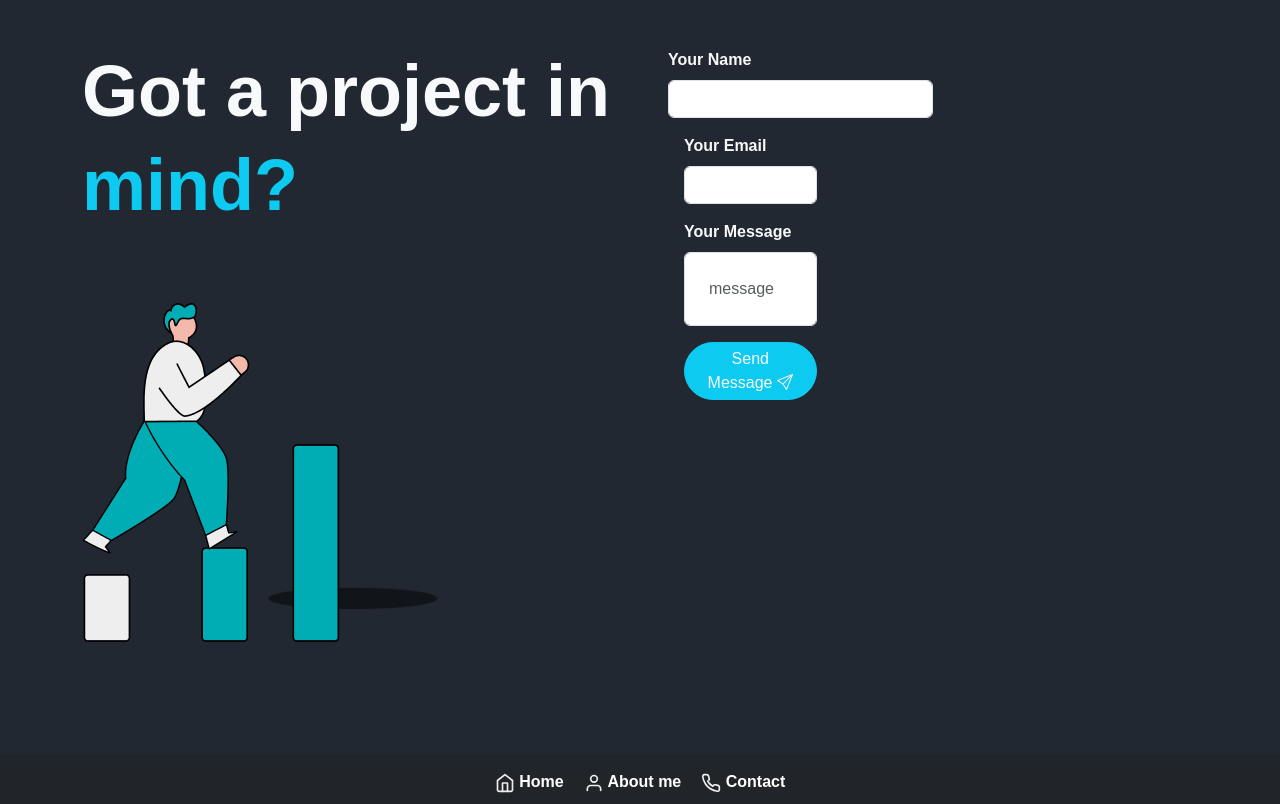
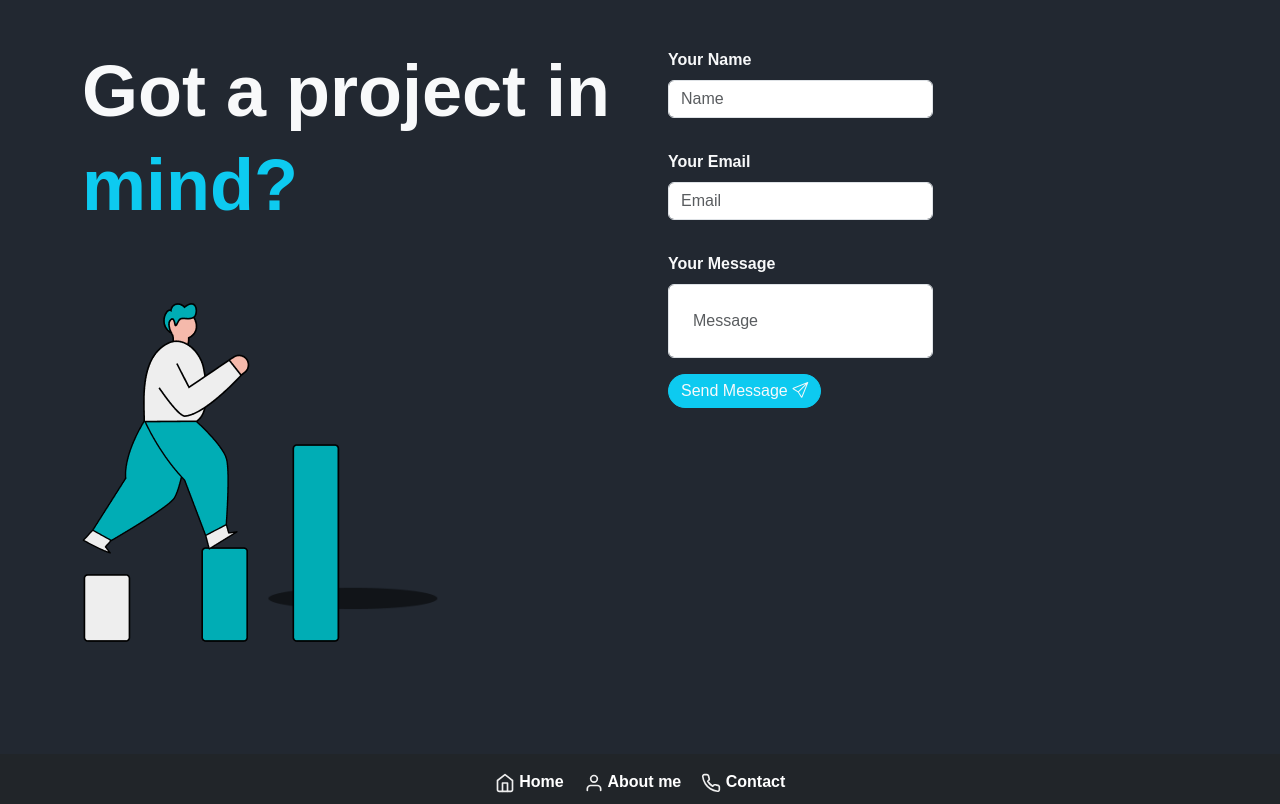
Before and after one commit to mashudrana01/single-landing-page, a plain HTML site: page index.html in a window 1280 px wide. Shown: the part 2072-2876 px from the top of the page. Drawn offline with nearby package versions, Linux system fonts and the light colour scheme; files whose address does not match are found by name.

Commit message:
form edit

```diff
--- a/index.html
+++ b/index.html
@@ -128,15 +128,15 @@
           <div class="row g-3">
             <div class="col-md-6 m-3">
               <label for="Your Name" class="form-label text-light fw-bolder">Your Name</label>
-          <input type="name" class="form-control"
+          <input type="name" class="form-control" placeholder="Name"/>
             </div>
             <div class="col-md-6 m-3">
               <label for="inputEmail" class="form-label text-light fw-bolder">Your Email</label>
-              <input type="email" class="form-control" id="inputEmail">
+              <input type="email" class="form-control" placeholder="Email" id="inputEmail">
             </div>
             <div class="col-md-6 m-3 ">
               <label for="inputMessage" class="form-label text-light fw-bolder">Your Message</label>
-              <input type="Message" class="form-control p-4 " placeholder="message" id="inputMessage">
+              <input type="Message" class="form-control p-4 " placeholder="Message" id="inputMessage">
               <button class="btn btn-info rounded-pill mt-3 py-1 text-light">Send Message  <i class="bi bi-send"></i></button>
             </div>
           </div>
```
